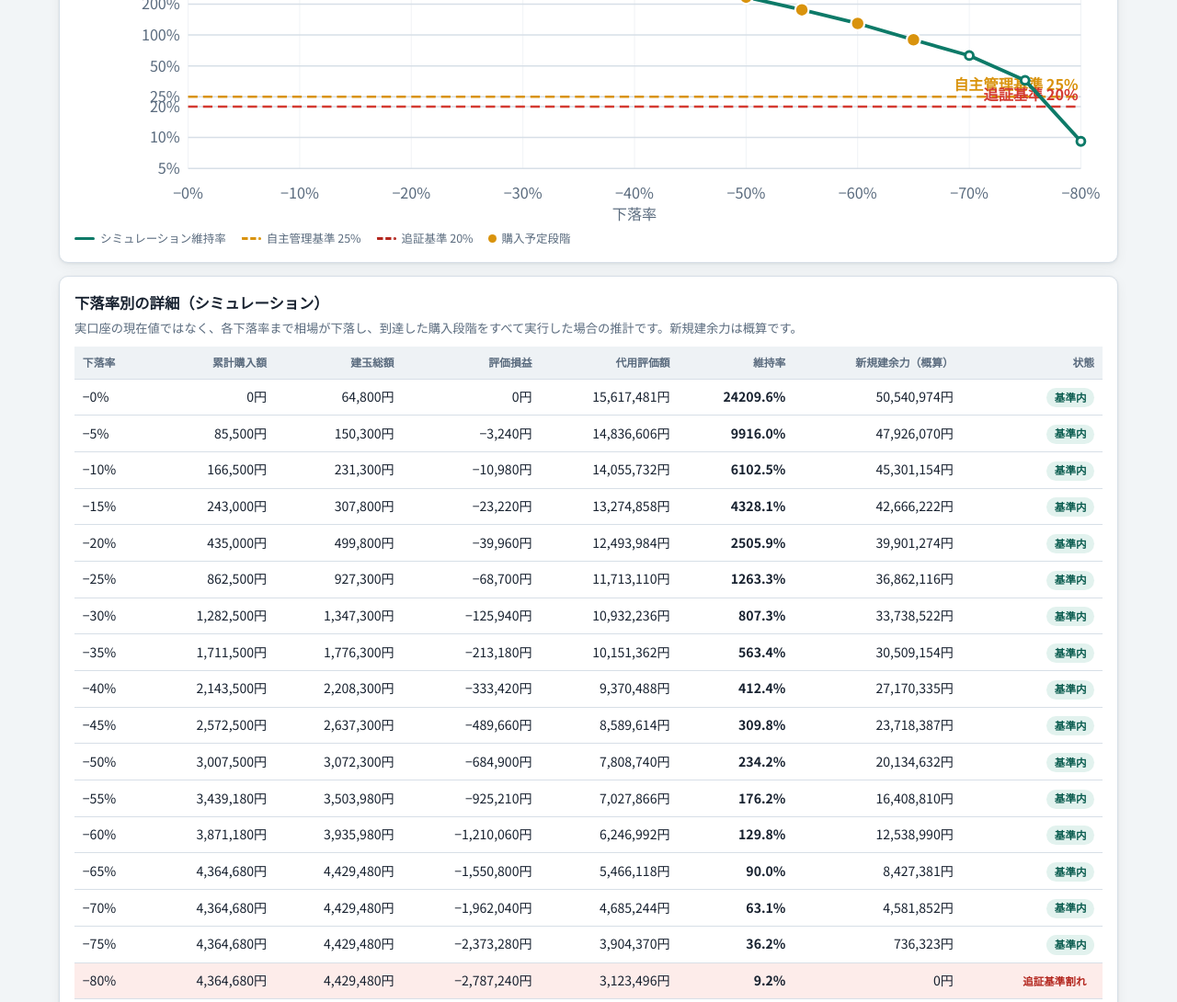
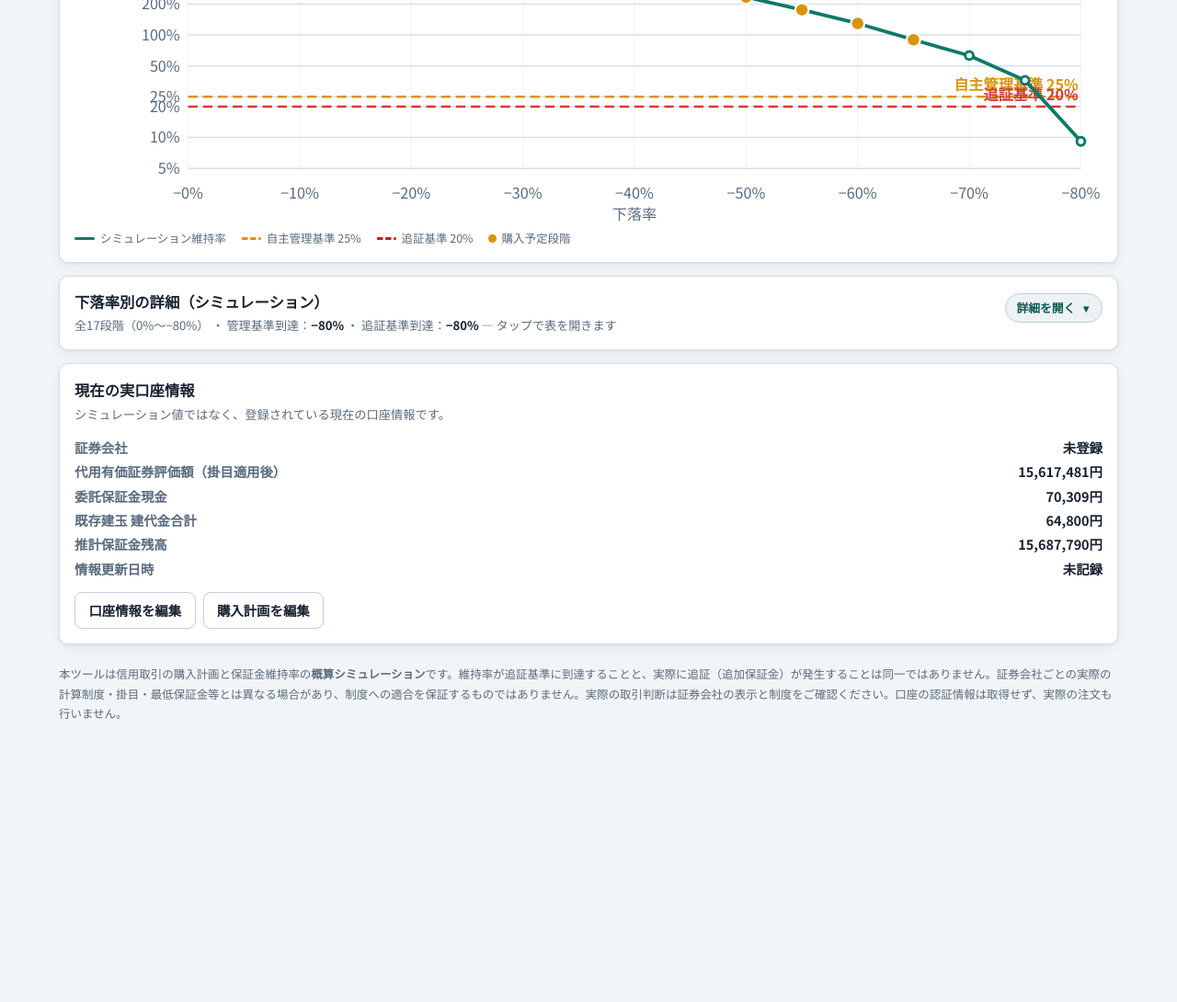
Before and after one commit to pokoya1/pokoya1.github.io, a plain HTML site: page margin-nanpin/index.html in a window 1280 px wide. Shown: the part 983-2073 px from the top of the page at 92% size. After the commit the page ends 1846 px from the top, so only its background shows below. Drawn offline with Linux system fonts and the light colour scheme.

Commit message:
Update margin-nanpin PWA (collapsible detail, SW v3): index.html

```diff
--- a/margin-nanpin/index.html
+++ b/margin-nanpin/index.html
@@ -164,6 +164,24 @@ table.dt tbody tr{cursor:pointer}
 .notice.danger{background:var(--danger-bg);border-color:var(--danger-line)}
 details.more{margin-top:10px}
 details.more summary{font-weight:700;color:var(--accent-ink);cursor:pointer;padding:.4rem 0;min-height:2.25rem}
+/* 折り畳み式 詳細カード（ダッシュボード：下落率別の詳細） */
+.card.detail-card{padding:0;overflow:hidden}
+.card.detail-card>summary{list-style:none;cursor:pointer;padding:16px;-webkit-tap-highlight-color:transparent}
+.card.detail-card>summary::-webkit-details-marker{display:none}
+.card.detail-card>summary::marker{content:""}
+.detail-summary-in{display:flex;align-items:flex-start;gap:12px}
+.detail-summary-main{flex:1;min-width:0}
+.detail-summary-main h2{font-size:1.02rem;margin:0;font-weight:900;line-height:1.4}
+.detail-summary-meta{color:var(--muted);font-size:.82rem;margin-top:4px;line-height:1.5}
+.detail-summary-meta strong{color:var(--ink)}
+.detail-toggle{flex-shrink:0;display:inline-flex;align-items:center;gap:6px;border:1px solid var(--line2);background:var(--surface2);color:var(--accent-ink);border-radius:999px;padding:.32rem .7rem;font-size:.8rem;font-weight:700;white-space:nowrap;margin-top:2px}
+.detail-toggle .chev{display:inline-block;font-size:.72rem;line-height:1;transition:transform .18s ease}
+.card.detail-card[open ] .detail-toggle .chev{transform:rotate(180deg)}
+.card.detail-card[open ] .detail-toggle .label-open{display:none}
+.card.detail-card:not([open ]) .detail-toggle .label-close{display:none}
+.detail-body{padding:0 16px 16px;border-top:1px solid var(--line)}
+.detail-body .sub{margin-top:12px}
+@media(max-width:640px){.detail-summary-in{flex-wrap:wrap}.detail-toggle{margin-top:6px}}
 .kv{display:grid;grid-template-columns:minmax(150px,auto) 1fr;gap:4px 14px;font-size:.9rem}
 .kv dt{color:var(--muted);font-weight:700}
 .kv dd{margin:0;text-align:right;font-weight:700}
@@ -465,7 +483,7 @@ var MarginSim = (function(){
    JSON バックアップ（書き出し／読み込み）も同じ封筒・同じ検証を通す。 */
 var state = sampleState();
 var sim = MarginSim.simulate(state);
-var ui = { view: "dashboard", selectedInsId: state.instruments[0].id, selectedDrop: null, chartScale: "auto" };
+var ui = { view: "dashboard", selectedInsId: state.instruments[0].id, selectedDrop: null, chartScale: "auto", detailOpen: false };
 
 function recalc(){ sim = MarginSim.simulate(state); scheduleSave(); }
 
@@ -699,7 +717,11 @@ function renderDashboard(){
     + '<div class="legend"><span><span class="sw"></span>シミュレーション維持率</span><span><span class="sw dash mgmt"></span>自主管理基準 ' + st.management + '%</span><span><span class="sw dash call"></span>追証基準 ' + st.marginCall + '%</span><span><span class="dotkey"></span>購入予定段階</span></div>'
     + "</div>";
 
-  html += '<div class="card"><h2>下落率別の詳細（シミュレーション）</h2><p class="sub">実口座の現在値ではなく、各下落率まで相場が下落し、到達した購入段階をすべて実行した場合の推計です。新規建余力は概算です。</p><div class="tblwrap"><table class="dt"><thead><tr>'
+  var detailMeta = "全" + sim.rows.length + "段階（0%〜−" + st.maxDrop + "%）"
+    + " ・ 管理基準到達：" + (sim.firstMgmt ? "<strong>−" + sim.firstMgmt.drop + "%</strong>" : "なし")
+    + " ・ 追証基準到達：" + (sim.firstCall ? "<strong>−" + sim.firstCall.drop + "%</strong>" : "なし")
+    + (ui.selectedDrop !== null ? " ・ 選択中：<strong>−" + ui.selectedDrop + "%</strong>" : "");
+  html += '<details class="card detail-card" id="dropDetail"' + (ui.detailOpen ? " open" : "") + '><summary aria-label="下落率別の詳細を開閉する"><div class="detail-summary-in"><div class="detail-summary-main"><h2>下落率別の詳細（シミュレーション）</h2><div class="detail-summary-meta">' + detailMeta + ' — タップで表を開きます</div></div><span class="detail-toggle"><span class="label-open">詳細を開く</span><span class="label-close">閉じる</span><span class="chev" aria-hidden="true">▼</span></span></div></summary><div class="detail-body"><p class="sub">実口座の現在値ではなく、各下落率まで相場が下落し、到達した購入段階をすべて実行した場合の推計です。新規建余力は概算です。行を選ぶとグラフ上に位置を示します。</p><div class="tblwrap"><table class="dt"><thead><tr>'
     + "<th>下落率</th><th>累計購入額</th><th>建玉総額</th><th>評価損益</th><th>代用評価額</th><th>維持率</th><th>新規建余力（概算）</th><th>状態</th></tr></thead><tbody>";
   sim.rows.forEach(function(r){
     var rs = rateStatus(r.rate);
@@ -712,7 +734,7 @@ function renderDashboard(){
   if (sim.rows.some(function(r){ return r.existingPnlApprox; })){
     html += '<p class="hint">※ 既存建玉の一部は評価損益が未入力のため、評価損益の推計は概算です（未入力分は現在損益0として下落変動のみ反映）。正確な値が必要な場合は「口座・保有状況」で評価損益を入力してください。</p>';
   }
-  html += "</div>";
+  html += "</div></details>";
 
   html += '<div class="card"><h2>現在の実口座情報</h2><p class="sub">シミュレーション値ではなく、登録されている現在の口座情報です。</p><dl class="kv">'
     + "<dt>証券会社</dt><dd>" + (state.account.broker ? esc(state.account.broker) : "未登録") + "</dd>"
@@ -726,8 +748,10 @@ function renderDashboard(){
   el.innerHTML = html;
   el.querySelectorAll("[data-goto]").forEach(function(b){ b.onclick = function(){ switchView(b.getAttribute("data-goto")); }; });
   el.querySelectorAll("[data-scale]").forEach(function(b){ b.onclick = function(){ ui.chartScale = b.getAttribute("data-scale"); renderDashboard(); }; });
+  var detailEl = el.querySelector("#dropDetail");
+  if (detailEl){ detailEl.addEventListener("toggle", function(){ ui.detailOpen = detailEl.open; var meta = detailEl.querySelector(".detail-summary-meta"); if (meta && !detailEl.open){ /* 閉じたときも要約はそのまま（再描画なしで状態だけ保持） */ } }); }
   el.querySelectorAll("tr[data-drop]").forEach(function(tr){
-    tr.onclick = function(){ ui.selectedDrop = num(tr.getAttribute("data-drop")); renderDashboard(); };
+    tr.onclick = function(){ ui.selectedDrop = num(tr.getAttribute("data-drop")); ui.detailOpen = true; renderDashboard(); };
   });
 }
 function kpi(label, value, note, cls){
```
